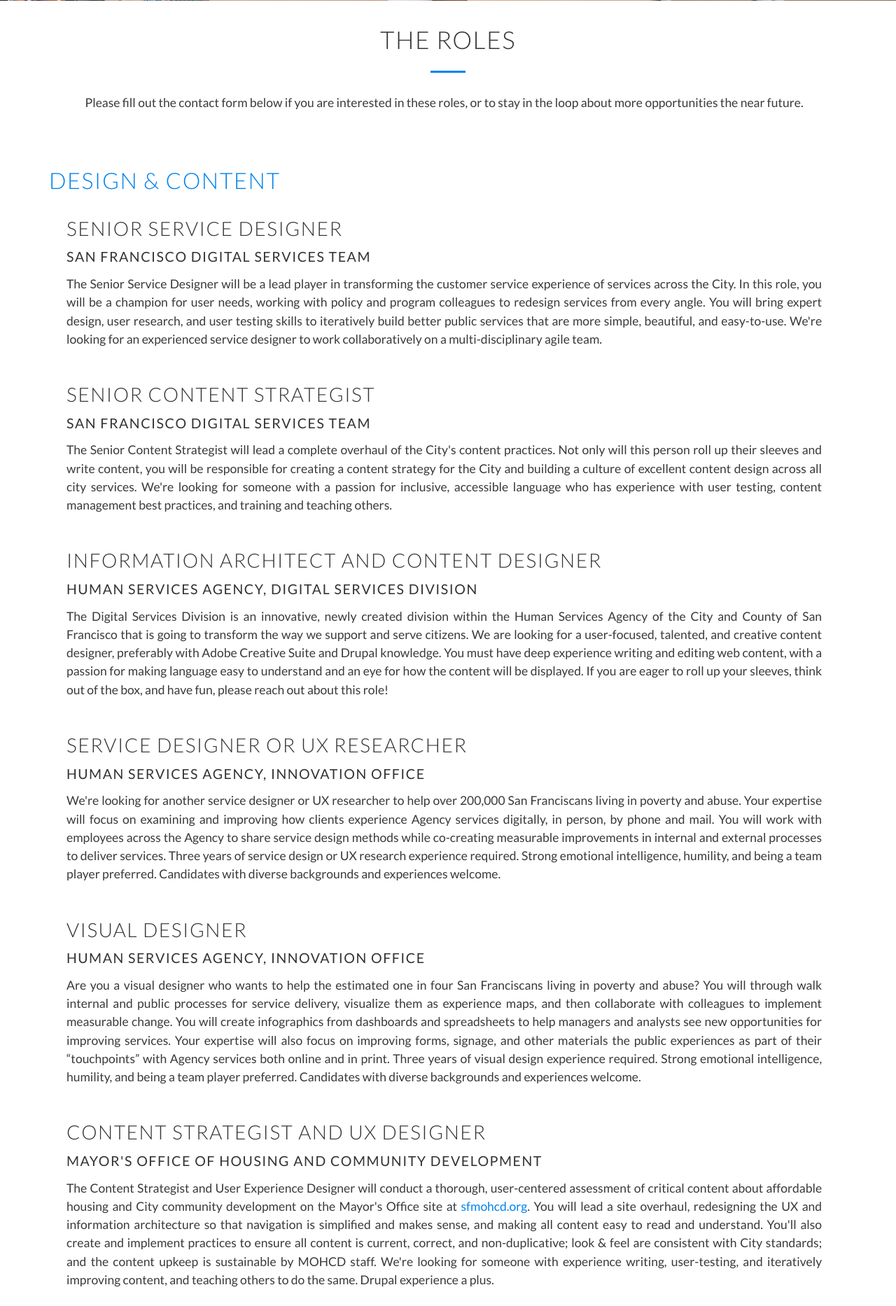
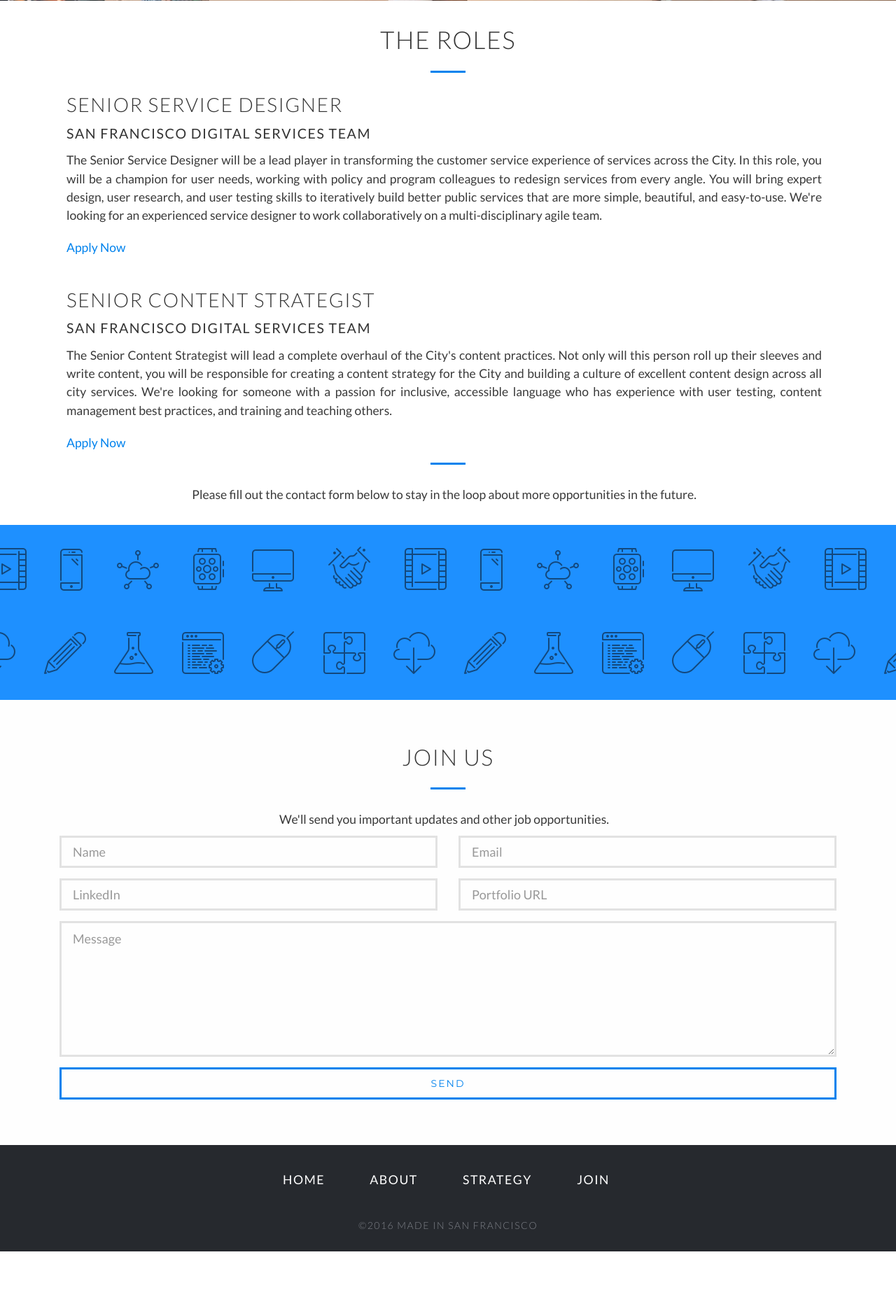
Before and after one commit to SFDigitalServices/sfdigitalservices, a PHP site: page /joinus.html in a window 1280 px wide. Shown: the part 1504-3370 px from the top of the page at 70% size. After the commit the page ends 3292 px from the top, so only its background shows below. Run offline with PHP 8.4, Linux system fonts and the light colour scheme; some libraries are stand-ins or nearby versions.

Commit message:
Jobs and styles update
Removed old jobs, added Apply links for DS jobs, small layout and
styling changes

```diff
--- a/public/css/styles.css
+++ b/public/css/styles.css
@@ -462,10 +462,15 @@ h6.separator-quote-3 a{
 
 .roles-body p{
   text-align: justify;
-  padding: 5px 0px 25px 0px;
+  padding: 5px 0px 5px 0px;
 }
 
-.roles-body h3,h4{
+.roles-body h3{
+  text-align: left;
+  padding-top: 20px;
+}
+
+.roles-body h4{
   text-align: left;
   padding-top: 5px;
 }
--- a/public/joinus.html
+++ b/public/joinus.html
@@ -68,11 +68,10 @@
     <div id="roadmap" class="container">
       <div class="col-xs-12 col-md-12">
         <h1 class="sub-heading">The Roles</h1><div class="separator center"></div>
-            <div class="col-md-12 center"><p>Please fill out the contact form below if you are interested in these roles, or to stay in the loop about more opportunities the near future.</p>
-      </div>
+
       </div>
 
-      <hr>
+
 
     <!-- /* Job Category Dropdown >
 	<div class="form-group-jobcats">
@@ -100,88 +99,54 @@
 
 
 <!-- /* Section - Design -->
-      <a class="jobcat" name="design"><h2> Design & Content </h2></a>
+<!--       <a class="jobcat" name="design"><h2> Design & Content </h2></a> -->
       <div class="roles-body">
           <h3>Senior Service Designer</h3>
           <h4>San Francisco Digital Services Team</h4>
           <p>The Senior Service Designer will be a lead player in transforming the customer service experience of services across the City. In this role, you will be a champion for user needs, working with policy and program colleagues to redesign services from every angle. You will bring expert design, user research, and user testing skills to iteratively build better public services that are more simple, beautiful, and easy-to-use. We're looking for an experienced service designer to work collaboratively on a multi-disciplinary agile team.</p>
+          <p><a href="https://www.jobaps.com/SF/sup/bulpreview.asp?R1=PEX&R2=1053&R3=073782" target="_blank">Apply Now</a></p>
       </div>
 
       <div class="roles-body">
           <h3>Senior Content Strategist</h3>
           <h4>San Francisco Digital Services Team</h4>
           <p>The Senior Content Strategist will lead a complete overhaul of the City's content practices. Not only will this person roll up their sleeves and write content, you will be responsible for creating a content strategy for the City and building a culture of excellent content design across all city services. We're looking for someone with a passion for inclusive, accessible language who has experience with user testing, content management best practices, and training and teaching others.</p>
+          <p><a href="https://www.jobaps.com/SF/sup/bulpreview.asp?R1=PEX&R2=1054&R3=073784" target="_blank">Apply Now</a></p>
       </div>
 
-<div class="roles-body">
-          <h3>Information Architect and Content Designer</h3>
-          <h4>Human Services Agency, Digital Services Division</h4>
-          <p>The Digital Services Division is an innovative, newly created division within the Human Services Agency of the City and County of San Francisco that is going to transform the way we support and serve citizens. We are looking for a user-focused, talented, and creative content designer, preferably with Adobe Creative Suite and Drupal knowledge. You must have deep experience writing and editing web content, with a passion for making language easy to understand and an eye for how the content will be displayed. If you are eager to roll up your sleeves, think out of the box, and have fun, please reach out about this role!</p>
-      </div>
-
-<div class="roles-body">
-          <h3>Service Designer or UX Researcher</h3>
-          <h4>Human Services Agency, Innovation Office</h4>
-          <p> We're looking for another service designer or UX researcher to help over 200,000 San Franciscans living in poverty and abuse. Your expertise will focus on examining and improving how clients experience Agency services digitally, in person, by phone and mail. You will work with employees across the Agency to share service design methods while co-creating measurable improvements in internal and external processes to deliver services. Three years of service design or UX research experience required. Strong emotional intelligence, humility, and being a team player preferred. Candidates with diverse backgrounds and experiences welcome. </p>
-      </div>
-
-<div class="roles-body">
-          <h3>Visual Designer</h3>
-          <h4>Human Services Agency, Innovation Office</h4>
-          <p>Are you a visual designer who wants to help the estimated one in four San Franciscans living in poverty and abuse? You will through walk internal and public processes for service delivery, visualize them as experience maps, and then collaborate with colleagues to implement measurable change. You will create infographics from dashboards and spreadsheets to help managers and analysts see new opportunities for improving services. Your expertise will also focus on improving forms, signage, and other materials the public experiences as part of their “touchpoints” with Agency services both online and in print. Three years of visual design experience required. Strong emotional intelligence, humility, and being a team player preferred. Candidates with diverse backgrounds and experiences welcome.</p>
-      </div>
-
-     <div class="roles-body">
-          <h3>Content Strategist and UX Designer</h3>
-          <h4>Mayor's office of Housing and Community Development</h4>
-          <p>The Content Strategist and User Experience Designer will conduct a thorough, user-centered assessment of critical content about affordable housing and City community development on the Mayor's Office site at <a href="http://www.sfmohcd.org" target="_blank">sfmohcd.org</a>. You will lead a site overhaul, redesigning the UX and information architecture so that navigation is simplified and makes sense, and making all content easy to read and understand. You'll also create and implement practices to ensure all content is current, correct, and non-duplicative; look & feel are consistent with City standards; and the content upkeep is sustainable by MOHCD staff. We're looking for someone with experience writing, user-testing, and iteratively improving content, and teaching others to do the same. Drupal experience a plus.</p>
-      </div>
 
 <!-- Section - Design */-->
 
 
 
-<div class="separator center mid-separator"></div>
+<!-- <div class="separator center mid-separator"></div> -->
 
 <!-- /* Section - Engineering -->
-      <a name="engineering" class="jobcat"><h2> Engineering </h2></a>
+<!--       <a name="engineering" class="jobcat"><h2> Engineering </h2></a> -->
 
 <!--       <div class="roles-body">
           <h3>Senior Software Engineer</h3>
           <p>We’re seeking a skilled full-stack web developer to join our team to work on City services that impact the lives of every San Franciscan, like affordable housing, small business permitting, job placement and workforce training programs, and more. You will serve as a technical authority on product teams, solving large, complex problems by putting the needs of users first.</p>
       </div> -->
 
-<div class="roles-body">
-          <h3>Frontend Drupal Designer and Developer</h3>
-          <h4>Human Services Agency, Digital Services Division</h4>
-          <p>The Digital Services Division is an innovative, newly-created division within the Human Services Agency of the City and County of San Francisco that is going to transform the way we support and serve citizens. We are looking for a user-focused, talented, creative frontend programmer who has experience with Drupal. Day-to-day you will be working on a multi-disciplinary team to design, build, and improve new and existing digital products to deliver crucial public services to San Franciscans who are most in need. If you are eager to roll up your sleeves, think out of the box, and have fun, please reach out about this role!</p>
-      </div>
-
-<div class="roles-body">
-          <h3>Backend Drupal Developer </h3>
-          <h4>Human Services Agency, Digital Services Division</h4>
-          <p> The Digital Services Division is an innovative, newly-created division within the Human Services Agency of the City and County of San Francisco that is going to transform the way we support and serve citizens. We are looking for a user-focused, talented, creative backend programmer who has experience with Drupal and PHP & SQL expertise. Day-to-day you will be working on a multi-disciplinary team to design, build, and improve new and existing digital products to deliver crucial public services to San Franciscans who are most in need. If you are eager to roll up your sleeves, think out of the box and have fun, please reach out about this role!</p>
-      </div>
-
 
 <!-- Section - Engineering */ -->
 
-<div class="separator center mid-separator"></div>
+<!-- <div class="separator center mid-separator"></div> -->
 
 <!-- /* Section - Data -->
-<a name="data" class="jobcat"><h2> Data </h2></a>
-
-<div class="roles-body">
-          <h3>Housing Data Specialist</h3>
-          <h4>Mayor's Office of Housing and Community Development</h4>
-          <p>Our department has a large volume of critical housing placement and construction pipeline data, currently contained in Excel spreadsheets, Access data tables, and other formats. We need an expert in managing large, complex data sets to lead an evaluation, architect and implement an appropriate database design in Salesforce, and then manage the migration into Salesforce to make this important more accessible, and easy to use. You'll use your expertise to find insightful ways to make the data more useful for policymaking and improving service delivery of our affordable housing programs; collaborate with other ongoing Salesforce development efforts; and help create standards for effective user roles and permissions. Salesforce experience a must; no experience with affordable housing required.</p>
-</div>
-
-<!-- Section - Data */ -->
+<!-- <a name="data" class="jobcat"><h2> Data </h2></a> -->
 
 
 
-    </div>
+<!-- Section - Data */ -->
+        <div class="col-xs-12 col-md-12">
+            <div class="separator center"></div><div class="col-md-12 center"><p>Please fill out the contact form below to stay in the loop about more opportunities in the future.</p>
+            </div>
+        </div>
+
+
+  </div>
 
     <!-- Services End -->
     <div id="separator-image-3" style="background-image:url('/assets/bg-icons.png');"></div>
@@ -194,7 +159,7 @@
       <h2 class="sub-heading">Join us</h2><div class="separator center"></div>
     </div>
 
-    <div class="col-md-12 center"><p>Interested in talking with us about these roles? Tell us about your background and which opportunity caught your eye. </p>
+    <div class="col-md-12 center"><p>We'll send you important updates and other job opportunities.</p>
       </div>
 
 
```
